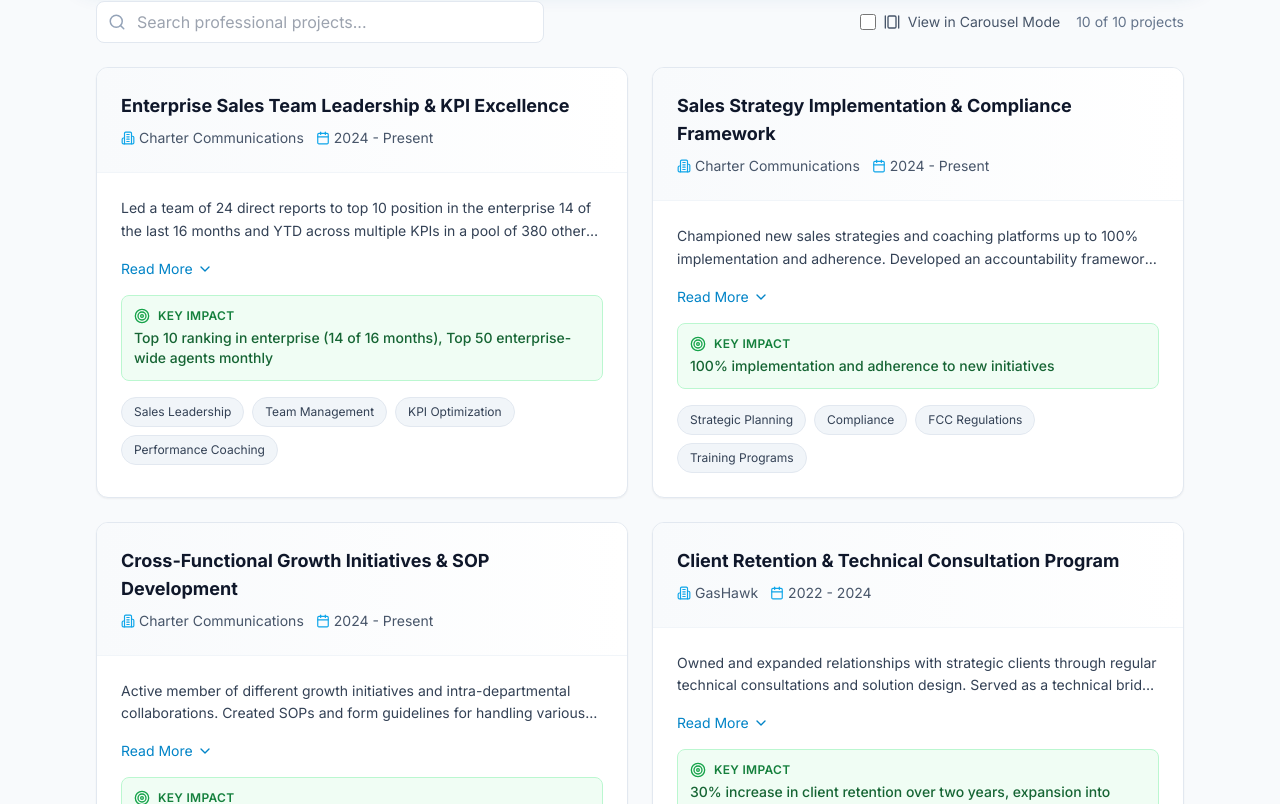
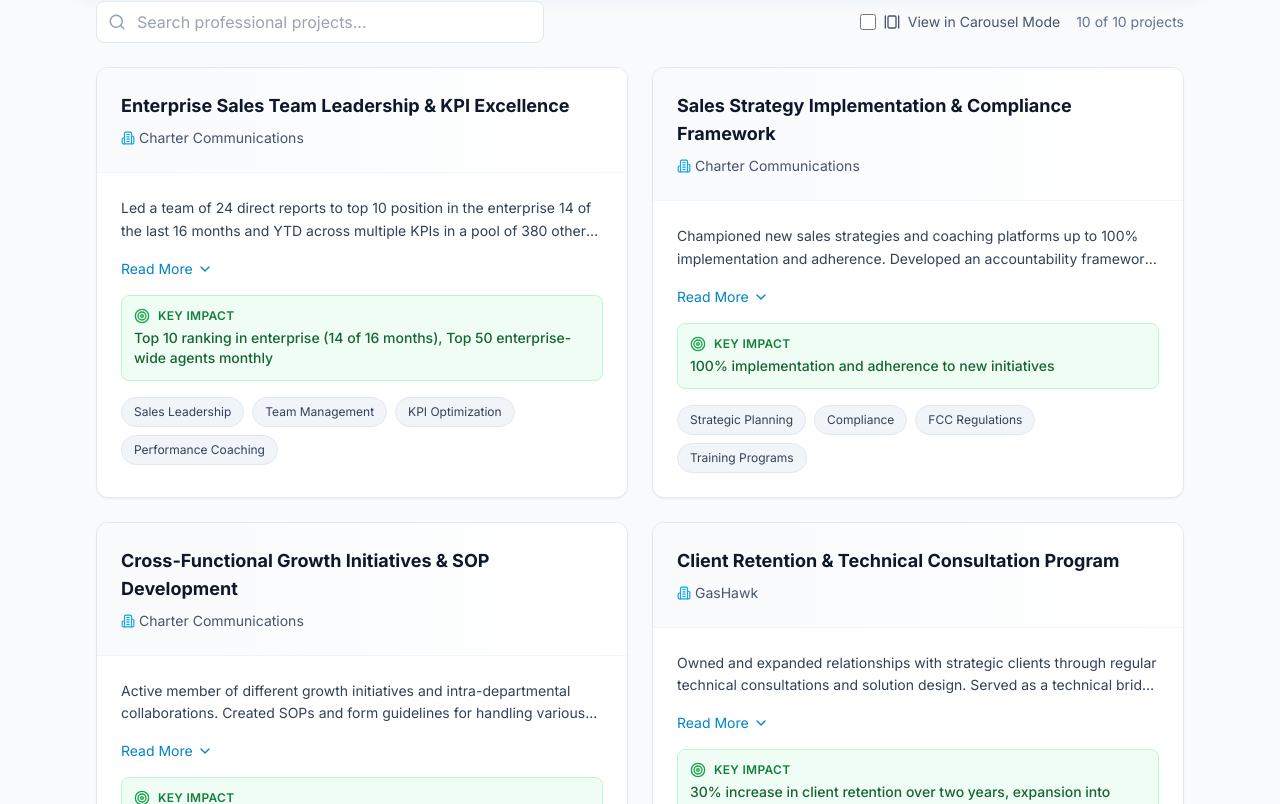
Before and after one commit to Law-Fifteen/MorganAmbrose.work, a Next.js app: page / in a window 1280 px wide. Shown: the part 2296-3100 px from the top of the page. Built offline with nearby package versions, Linux system fonts and the light colour scheme.

Commit message:
Remove dates from professional career cards

```diff
--- a/app/components/ProfessionalProjectsTable.tsx
+++ b/app/components/ProfessionalProjectsTable.tsx
@@ -2,7 +2,7 @@
 
 import React, { useState, useEffect, useRef, useCallback } from 'react';
 import { Project } from '../types';
-import { Search, ChevronDown, ChevronUp, Building2, Calendar, Target, ChevronLeft, ChevronRight, LayoutGrid, GalleryHorizontal } from 'lucide-react';
+import { Search, ChevronDown, ChevronUp, Building2, Target, ChevronLeft, ChevronRight, LayoutGrid, GalleryHorizontal } from 'lucide-react';
 
 interface ProfessionalProjectsCardsProps {
   projects: Project[];
@@ -176,10 +176,6 @@ export default function ProfessionalProjectsCards({ projects }: ProfessionalProj
                               <Building2 size={14} className="text-primary-500" />
                               {project.company}
                             </span>
-                            <span className="flex items-center gap-1">
-                              <Calendar size={14} className="text-primary-500" />
-                              {project.year}
-                            </span>
                           </div>
                         </div>
                       </div>
@@ -288,10 +284,6 @@ export default function ProfessionalProjectsCards({ projects }: ProfessionalProj
                           <Building2 size={14} className="text-primary-500" />
                           {project.company}
                         </span>
-                        <span className="flex items-center gap-1">
-                          <Calendar size={14} className="text-primary-500" />
-                          {project.year}
-                        </span>
                       </div>
                     </div>
                   </div>
```
